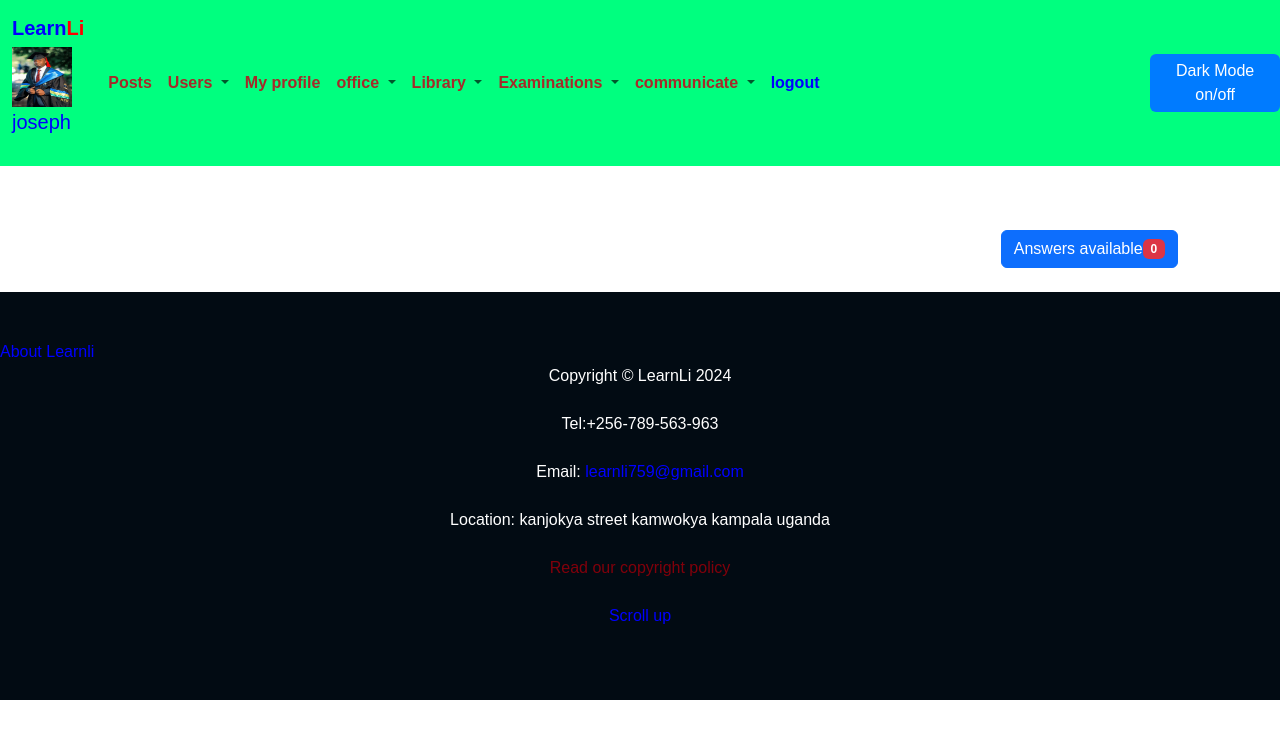
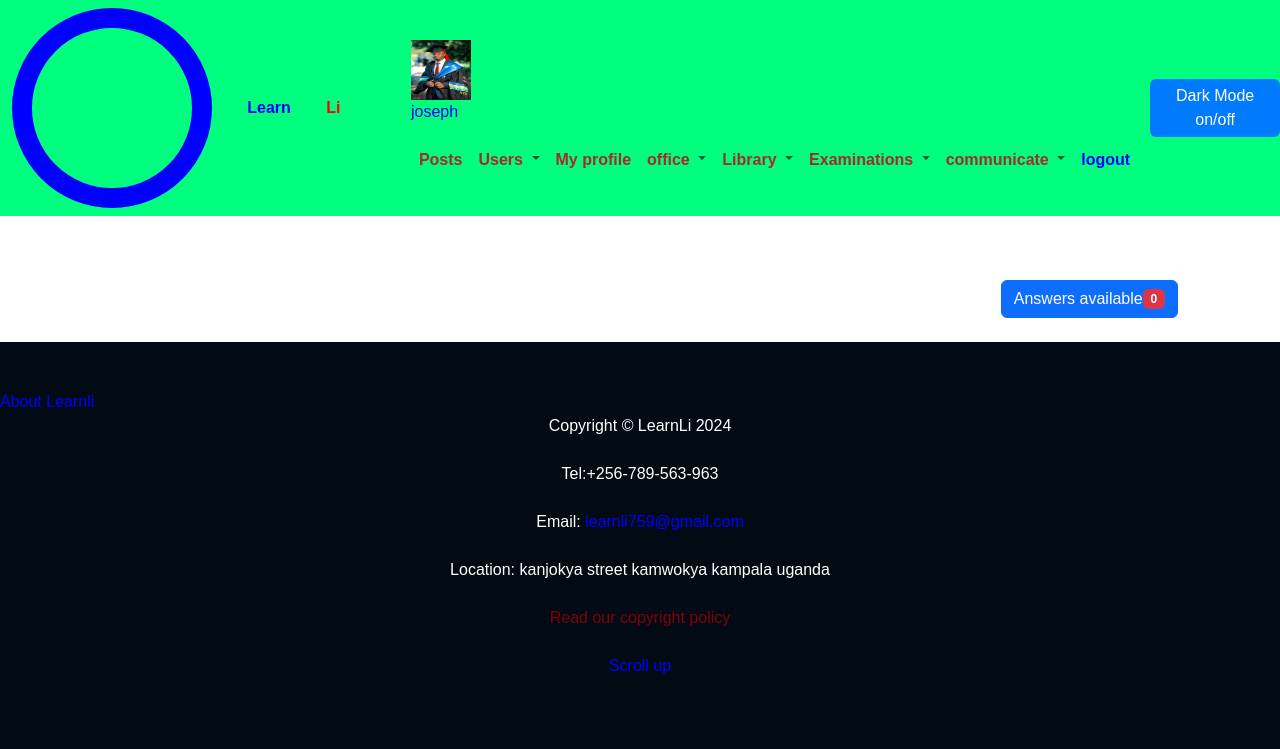
Before and after one commit to Learnli23/Learnli, a Django app: page /answers in a window 1280 px wide. Shown: the top 749 px of the page. Run offline with Django 5.2, Linux system fonts and the light colour scheme; a user stored in the database is signed in; data that the repository does not hold is empty; some libraries are stand-ins or nearby versions.

Commit message:
Update narvbar.html

```diff
--- a/Learnli/users/templates/narvbar.html
+++ b/Learnli/users/templates/narvbar.html
@@ -2,8 +2,17 @@
 
 <nav class="navbar navbar-expand-lg" style="background-color:springgreen;">
   <div class="container-fluid">
+    <svg width="200" height="200" viewBox="0 0 100 100" xmlns="http://www.w3.org/2000/svg">
+    <circle cx="50" cy="50" r="45" stroke="blue" stroke-width="10" fill="transparent">
+        <animate attributeName="r" values="45;40;45" dur="1.5s" repeatCount="indefinite"/>
+        <animate attributeName="stroke" values="blue;purple;blue" dur="1.5s" repeatCount="indefinite"/>
+    </circle>
+    <text x="50%" y="50%" dominant-baseline="middle" text-anchor="middle" font-size="10" fill="black">
 
     <a class="navbar-brand" href="{% url 'home' %}"><strong style="color:blue ;">Learn</strong><strong style="color:red ;">Li</strong>  <br/>
+          <animate attributeName="opacity" values="1;0.5;1" dur="1.5s" repeatCount="indefinite"/>
+    </text>
+  </svg>
 
     <img src="{{ user.profile_image.url }}" alt="" width="60" height="60" class="d-inline-block align-text-top"><br/>
     {% if user.is_authenticated %}
```
